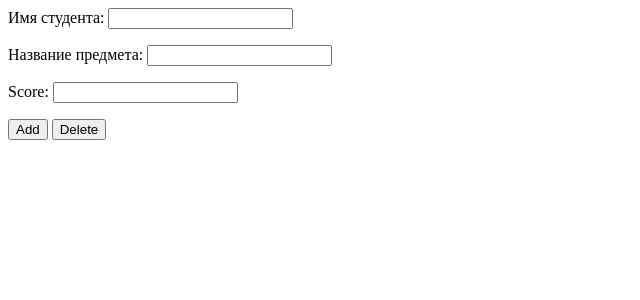
After one commit to juliaalexna/laba2, a Django app: page /addscore.html in a window 1280 px wide. The commit adds this page. Shown: the top 300 px of the page, without its empty margins (0-640 px from the left). Run offline with Django 3.2, Linux system fonts and the light colour scheme.

Commit message:
+score, student

```diff
--- a/jul/models.py
+++ b/jul/models.py
@@ -4,7 +4,7 @@
 # Create your models here.
 class Student (models.Model):
 	name = models.CharField(max_length=30)
-	email = models.EmailField(blank=True)
+	email = models.EmailField()
 	group_number = models.IntegerField()
 	def __str__(self):
 		return self.name
@@ -22,7 +22,8 @@
 	stud_id = models.ForeignKey(Student)
 	subj_id = models.ForeignKey(Subject)
 	score = models.IntegerField()
-
+	class Meta:
+		unique_together = ('stud_id', 'subj_id')
 
 #Student.objects.create(name = 'K', email = 're@mail.ru', group_number = 724)
 #Student.objects.create(name = 'L', email = 'LOL@mail.ru', group_number = 724)
--- a/laba2/forms.py
+++ b/laba2/forms.py
@@ -1,6 +1,19 @@
 from django import forms
 
 class SubForm(forms.Form):
-    subject = forms.CharField(label='Название предмета', max_length=256)
-    hours = forms.IntegerField(label='Кол-во часов')
+    subject = forms.CharField(label='Название предмета', max_length=256, required=True)
+    hours = forms.IntegerField(label='Кол-во часов', min_value=0)
     sid = forms.IntegerField(widget=forms.HiddenInput(), required=False)
+
+class StudentForm(forms.Form):
+	name = forms.CharField(label ='Имя студента', max_length=256, required=True)
+	email = forms.EmailField(label='E-mail', required=True)
+	group_number = forms.IntegerField(label='Номер группы',min_value=0)
+	stid = forms.IntegerField(widget=forms.HiddenInput(), required=False)
+
+class AddScoreForm(forms.Form):
+	stud_id = forms.CharField(label='Имя студента', widget=forms.TextInput(attrs={'readonly':'readonly'}))
+	subj_id = forms.CharField(label='Название предмета', widget=forms.TextInput(attrs={'readonly':'readonly'}))
+	score = forms.IntegerField(min_value=0,required=True)
+	sid =forms.IntegerField(widget=forms.HiddenInput(),required=False)
+	stid =forms.IntegerField(widget=forms.HiddenInput(),required=False)
--- /dev/null
+++ b/laba2/templates/addscore.html
@@ -0,0 +1,5 @@
+<form action='addscore.html' method='POST'>{% csrf_token %}
+{{ form.as_p }}
+<input type='submit' name='{{ submit }}' value='{{ submit }}' />
+<input type='submit' name='Delete' value='Delete' />
+</form>
--- /dev/null
+++ b/laba2/templates/addstud.html
@@ -0,0 +1,5 @@
+<form action='addstud.html' method='POST'>{% csrf_token %}
+{{ form.as_p }}
+<input type='submit' name='{{ submit }}' value='{{ submit }}' />
+<input type='submit' name='Delete' value='Delete' />
+</form>
--- a/laba2/urls.py
+++ b/laba2/urls.py
@@ -16,8 +16,7 @@
 from django.conf.urls import url
 from django.contrib import admin
 from django.conf import settings
-from .views import IndexView
-from .views import  Addsubj
+from .views import IndexView,AddSubj,AddStudent,AddScore
 
 
 urlpatterns = [
@@ -25,5 +24,7 @@
     url(r'^$', IndexView.as_view()),
     url(r'^media/(?P<path>.*)$', 'django.views.static.serve',
         {'document_root': settings.STATIC_DOC_ROOT }),
-    url(r'^addsubj.html$',Addsubj, name='addsubj')
+    url(r'^addsubj.html$',AddSubj, name='addsubj'),
+    url(r'^addstud.html$',AddStudent, name='addstud'),
+    url(r'^addscore.html$',AddScore, name='addscore')
 ]
--- a/laba2/views.py
+++ b/laba2/views.py
@@ -1,16 +1,17 @@
 # -*- coding: utf-8 -*-
 from django.views.generic.base import TemplateView
 from jul.models import Student, Subject, Score
-from laba2.forms import SubForm
+from laba2.forms import SubForm, StudentForm, AddScoreForm
 from django.shortcuts import render
 from django.http import HttpResponseRedirect
 from django.http import QueryDict
+from django.db import models
 
-def Addsubj(request):
+def AddSubj(request):
 	form = SubForm()
 	if request.method == 'GET':
-		sid=request.GET.get('subj',0)
-		name = ''
+		sid = request.GET.get('subj',0)
+		name = 'Музыка'
 		hours = 0
 		editadd = 'Add'
 		if sid != 0:
@@ -18,7 +19,7 @@
 			if s.exists():
 				name = s[0].sub_name
 				hours = s[0].sub_hours
-				editadd = 'Edit'
+				editadd = 'Save'
 		form = SubForm(initial={'subject' : name, 'hours': hours, 'sid':sid})
 	else:
 		form = SubForm(request.POST)
@@ -28,17 +29,102 @@
 		sid = form.cleaned_data['sid']
 		if request.POST.get('Add','') == 'Add':
 			sub = Subject.objects.create(sub_name = subject, sub_hours = hours)
-		if request.POST.get('Edit','') == 'Edit':
-			ss=Subject(id=sid,sub_name = subject, sub_hours = hours)
+		if request.POST.get('Save','') == 'Save':
+			ss = Subject(id = sid, sub_name = subject, sub_hours = hours)
 			sub = ss.save()
 		if request.POST.get('Delete','') == 'Delete':
-			ss=Subject(id=sid,sub_name = subject, sub_hours = hours)
+			ss = Subject(id=sid, sub_name = subject, sub_hours = hours)
 			sub = ss.delete()
 
 
 
 		return HttpResponseRedirect('/')
 	return render(request, 'addsubj.html', {'form': form, 'submit': editadd})
+
+def AddStudent(request):
+	form = StudentForm()
+	if request.method == 'GET':
+		stid = request.GET.get('stud',0)
+		name = 'Иванов'
+		email = '-'
+		group = 724
+		editadd = 'Add'
+		if stid != 0:
+			s = Student.objects.filter(id = stid)
+			if s.exists():
+				name = s[0].name
+				email = s[0].email
+				group = s[0].group_number
+				editadd = 'Save'
+		form = StudentForm(initial={'name' : name, 'email': email, 'group_number' : group, 'stid':stid})
+	else:
+		form = StudentForm(request.POST)
+	if form.is_valid():
+		name = form.cleaned_data['name']
+		email = form.cleaned_data['email']
+		group = form.cleaned_data['group_number']
+		stid = form.cleaned_data['stid']
+		if request.POST.get('Add','') == 'Add':
+			st = Student.objects.create(name = name, email = email, group_number = group)
+		if request.POST.get('Save','') == 'Save':
+			ss = Student(id=stid, name = name, email = email, group_number = group)
+			st = ss.save()
+		if request.POST.get('Delete','') == 'Delete':
+			ss = Student(id=stid, name = name, email = email, group_number = group)
+			st = ss.delete()
+
+		return HttpResponseRedirect('/')
+	return render(request, 'addstud.html', {'form': form, 'submit': editadd})
+
+def AddScore(request):
+	form = AddScoreForm()
+	if request.method == 'GET':
+		stid = request.GET.get('stud', 0)
+		sid = request.GET.get('subj', 0)
+		stud_id = Student.objects.filter(id = stid)
+		subj_id = Subject.objects.filter(id = sid)
+
+		score = '-'
+		editadd = 'Add'
+		if sid != 0 and stid!=0:
+			s = Score.objects.filter(stud_id=stid, subj_id=sid)
+			if s.exists():
+				stud_id = stud_id[0].name
+				subj_id = subj_id[0].sub_name
+				score = s[0].score
+				print(score)
+				editadd = 'Save'
+				form = AddScoreForm(initial={'score' : score, 'sid':sid,'stid':stid, 'stud_id' : stud_id, 'subj_id' : subj_id })
+			else:
+				stud_id = stud_id[0].name
+				subj_id = subj_id[0].sub_name
+				editadd = 'Add'
+				form = AddScoreForm(initial={'score' : 0, 'sid':sid,'stid':stid, 'stud_id' : stud_id, 'subj_id' : subj_id })
+
+
+	else:
+		form = AddScoreForm(request.POST)
+	if form.is_valid():
+		score = form.cleaned_data['score']
+		stud_id = form.cleaned_data['stud_id']
+		subj_id = form.cleaned_data['subj_id']
+		sid = form.cleaned_data['sid']
+		stid = form.cleaned_data['stid']
+		stud = Student.objects.filter(id = stid)
+		subj = Subject.objects.filter(id = sid)
+		if request.POST.get('Add','') == 'Add':
+			st = Score.objects.create(stud_id=stud[0], subj_id=subj[0], score = score)
+		if request.POST.get('Save','') == 'Save':
+			sc = Score.objects.filter(stud_id=stud[0], subj_id=subj[0])
+			sc0 = sc[0]
+			sc0.score = score
+			st = sc0.save()
+		if request.POST.get('Delete','') == 'Delete':
+			sc = Score.objects.filter(stud_id=stud[0], subj_id=subj[0])
+			sc0 = sc[0]
+			st = sc0.delete()
+		return HttpResponseRedirect('/')
+	return render(request, 'addscore.html', {'form': form, 'submit': editadd})
 
 
 class IndexView(TemplateView):
@@ -51,8 +137,6 @@
 		context.update(
 			{
 				'students_statistics': STAT.GetList(),
-				#'excellent_students': STAT.GetGood(),
-				#'bad_students': STAT.GetBad()
 				'subjects': STAT.GetListSubj
 			}
 		)
@@ -61,8 +145,6 @@
 
 
 class Statistics:
-	#def __init__(self,studentlist):
-	#	self.studentlist = studentlist
 
 
 	def GetList():
@@ -73,9 +155,9 @@
 			for subj in Statistics.GetListSubj():
 				sc=Score.objects.filter(subj_id = subj['id'], stud_id = s.id)
 				if sc.exists():
-					studs['scores'].append(sc[0].score)
+					studs['scores'].append({'score':sc[0].score,'id':subj['id']})
 				else:
-					studs['scores'].append('-')
+					studs['scores'].append({'score':'-','id':subj['id']})
 			spisok.append(studs)
 
 		return spisok
```
Also changed, not shown: laba2/templates/addsubj.html (+14 -0 lines), laba2/templates/index.html (+7 -6 lines), jul/migrations/0003_auto_20160613_2227.py (added).
